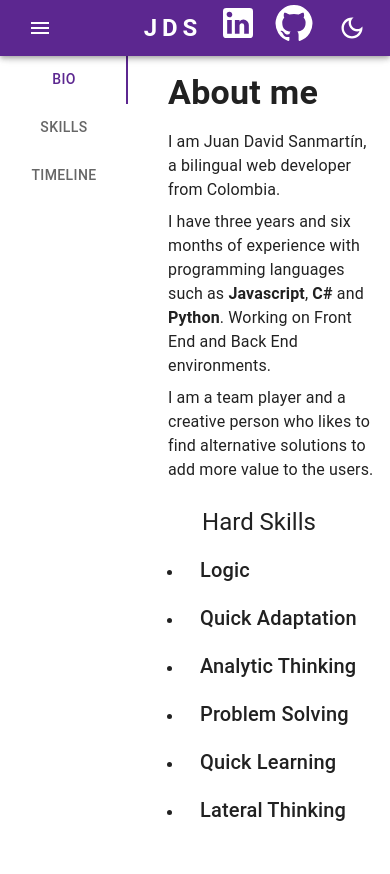
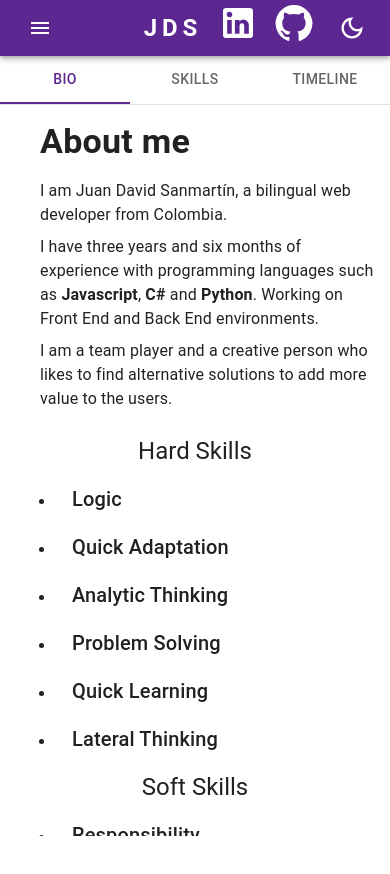
Before and after one commit to jd-sanmartin/Portfolio, a Next.js app: page /about in a window 390 px wide. Shown: the top 874 px of the page. Built offline with nearby package versions, Linux system fonts and the light colour scheme.

Commit message:
Fixed responsiveness issues

```diff
--- a/components/about/AboutTabs.tsx
+++ b/components/about/AboutTabs.tsx
@@ -1,6 +1,5 @@
 import { useState } from 'react';
-import { styled } from '@mui/material/styles';
-import { useTheme } from '@mui/material/styles';
+
 import Tabs from '@mui/material/Tabs';
 import Tab from '@mui/material/Tab';
 import Box from '@mui/material/Box';
@@ -10,6 +9,8 @@ import TabSkills from './TabSkills';
 
 import TabPanelProps from '../../types/about/TabPanelProps';
 import TabTimeline from './TabTimeline';
+
+import { useWidth } from '../../hooks/useWidth';
 
 interface SectionProps {
   name: string;
@@ -61,21 +62,38 @@ function TabPanel(props: TabPanelProps) {
 
 export default function AboutTabs() {
   const [value, setValue] = useState(0);
-  let theme = useTheme();
 
   const handleChange = (event: React.SyntheticEvent, newValue: number) => {
     setValue(newValue);
   };
 
+  const breakpoint = useWidth();
+
   return (
     <Box
       sx={{
-        flexGrow: 1,
-        display: 'flex',
+        display: breakpoint !== 'xs' ? 'flex' : 'block',
         height: 'calc(100vh - 64px)',
-        width: '100%'
+        width: '100%',
+        overflow: 'auto',
+        overflowX: 'hidden',
+        scrollbarWidth: 'thin',
+        '&::-webkit-scrollbar': {
+          width: '0.4em',
+        },
+        '&::-webkit-scrollbar-track': {
+          background: '#555',
+        },
+        '&::-webkit-scrollbar-thumb': {
+          backgroundColor: '#aaa',
+        },
+        '&::-webkit-scrollbar-thumb:hover': {
+          background: '#555'
+        },
       }}
     >
+      {
+        !['xs'].includes(breakpoint) ? (
           <Tabs
             orientation = 'vertical'
             variant='fullWidth'
@@ -87,6 +105,20 @@ export default function AboutTabs() {
               <Tab key={`about-tab-${x.name}`} label={x.displayName} />
             ))}
           </Tabs>
+        ) : (
+          <Box sx={{ borderBottom: 1, borderColor: 'divider', position: 'sticky', top: 0, zIndex: 1000, backgroundColor: 'background.default' }}>
+            <Tabs
+              variant='fullWidth'
+              value={value}
+              onChange={handleChange}
+            >
+              {sections.map((x, i) => (
+                <Tab key={`about-tab-${x.name}`} label={x.displayName} />
+              ))}
+            </Tabs>
+          </Box>
+        )
+      }
 
       <TabPanel value={value} index={0}>
         <TabBio />
--- a/components/about/SkillCard.tsx
+++ b/components/about/SkillCard.tsx
@@ -31,7 +31,7 @@ export default function SkillCard(props: SkillAccordeonProps) {
       }></Box>
 
       <Card
-        variant='outlined'
+        elevation={2}
         sx={{
           borderLeft: 0,
           cursor: details ? 'pointer' : 'auto',
--- a/components/about/TabSkills.tsx
+++ b/components/about/TabSkills.tsx
@@ -15,7 +15,7 @@ export default function TabSkills() {
     <Grid container spacing={2} sx={{ width: '100%' }}>
       {
         SkillsData.sort((a,b) => compareFn(a.skillLevel, b.skillLevel)).map((skill, i) => (
-          <Grid item key={`skill-card-${i}`} xs={12} sm={6} md={4} lg={3}>
+          <Grid item key={`skill-card-${i}`} xs={6} sm={6} md={4} lg={3}>
             <SkillCard {...skill} />
           </Grid>
         ))
--- a/pages/about.tsx
+++ b/pages/about.tsx
@@ -5,7 +5,7 @@ import AboutTabs from '../components/about/AboutTabs';
 export default function About() {
 
   return (
-    <div style={{overflow: 'hidden'}}>
+    <>
       <Head>
           <title>About Me</title>
           <meta name="viewport" content="initial-scale=1, width=device-width" />
@@ -13,6 +13,6 @@ export default function About() {
       </Head>
 
       <AboutTabs />
-    </div>
+    </>
   )
 }
```
Lines whose indentation alone changed are shown as unchanged.
